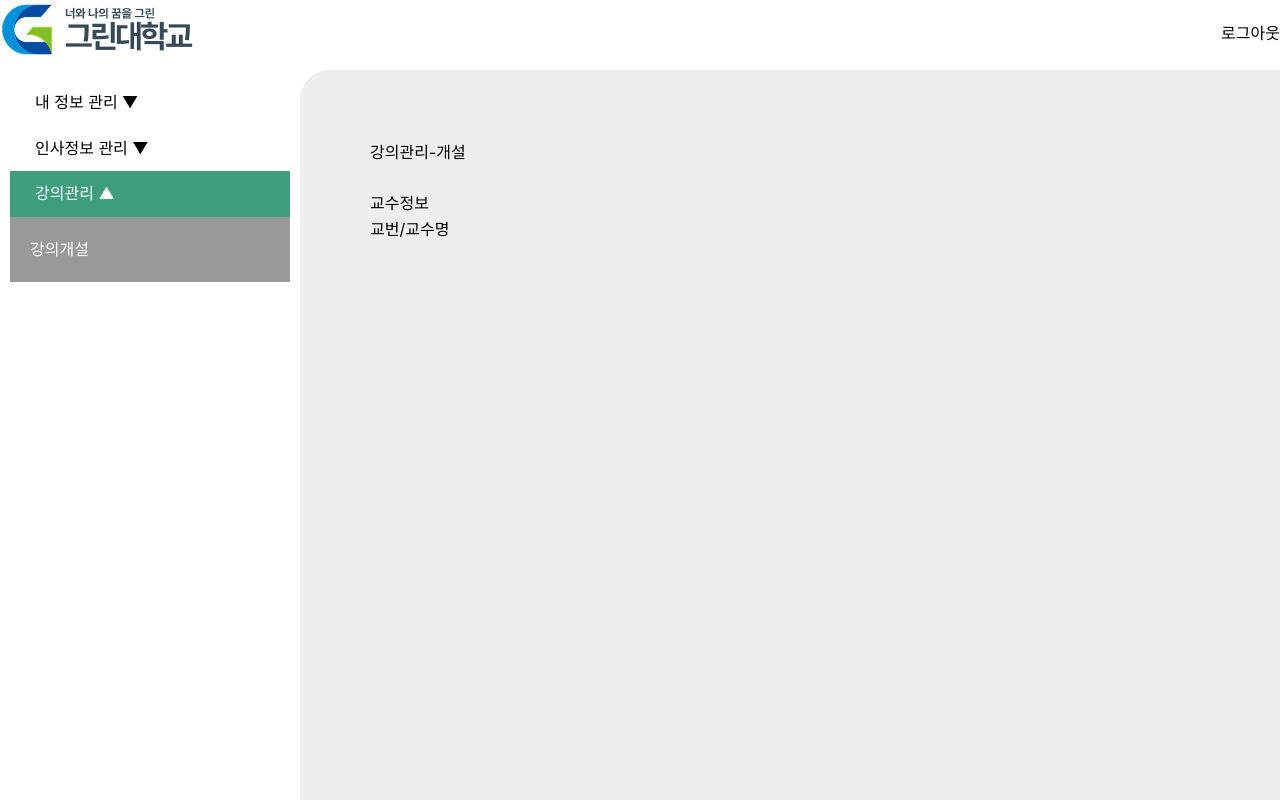
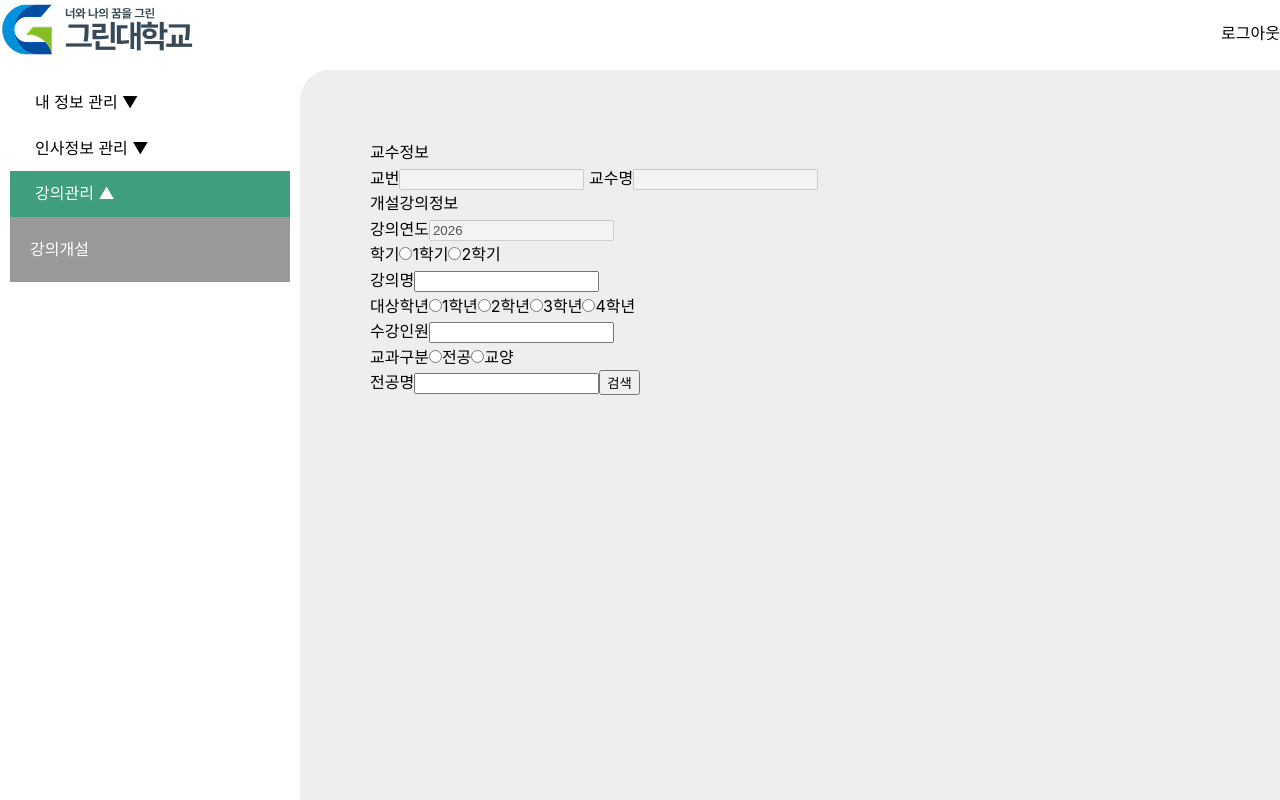
Before and after one commit to green-uni/fe-green-uni, a Vue app: page /lectures/create in a window 1280 px wide. Built offline with nearby package versions, Linux system fonts and the light colour scheme; a web font is replaced by a local one.

Commit message:
강의개설 작성중

```diff
--- a/src/views/lecture/LectureSave.vue
+++ b/src/views/lecture/LectureSave.vue
@@ -1,14 +1,149 @@
 <script setup>
+//import majorService from '@/services/majorService';
+import majorService from '@/services/majorService';
+import { onMounted, reactive } from 'vue';
 
+const state = reactive({
+  majorList:[],
+  data: {
+    memberId:'',
+    memberName:'',
+    majorId:'',
+    majorName:'',
+    year:'2026',
+    semester:'',
+    name:'',
+    credit:'',
+    type:'',
+
+    refBooks:'',
+    goal:'',
+    weeklyPlan:'',
+    academicYear:'',
+    maxStd:'',
+    startDate:'',
+    endDate:''},
+    relatedSearchList:[]
+  });
+
+
+// 1. 검색 로직 하나로 통합
+const searchMajor = async () => {
+    if (state.data.majorName.length < 1) {
+        state.relatedSearchList = [];
+        return;
+    }
+
+    try {
+        const params = { search_text: state.data.majorName };
+        const result = await majorService.ListUpMajor(params);
+
+        // 데이터가 배열인지 확인 후 학과 이름만 추출
+        state.relatedSearchList = result.resultData.map(item => item.name);
+    } catch (error) {
+        console.error("검색 중 오류 발생:", error);
+    }
+};
+
+// 2. typing은 단순히 searchMajor를 실행만 하도록
+const typing = () => {
+    searchMajor();
+};
+
+// 3. 클릭 시 이름만 전달받아서 세팅
+const doSearchClick = (name) => {
+    state.data.majorName = name;
+    state.relatedSearchList = []; // 목록 닫기
+};
 </script>
 
 <template>
-<h1>강의관리-개설</h1>
-<br>
 <h3>교수정보</h3>
-<div>교번/교수명</div>
-<label for=""></label>
+<div>
+    <div>
+        <label>
+            교번<input type="text" v-model="state.data.memberId" disabled>
+        </label>
+        <label>
+            교수명<input type="text" v-model="state.data.memberName" disabled>
+        </label>
+    </div>
+</div>
 
+
+<h3>개설강의정보</h3>
+<div>
+    <div>
+        <label>
+            <span>강의연도</span>
+            <input type="text" v-model="state.data.year" disabled>
+        </label>
+    </div>
+
+    <div>
+        <span>학기</span>
+        <label>
+            <input type="radio" id="1" name="semester" value="1" v-model="state.data.semester">
+            <span>1학기</span>
+        </label>
+        <label>
+            <input type="radio" id="2" name="semester" value="2" v-model="state.data.semester">
+            <span>2학기</span>
+        </label>
+    </div>
+
+    <div>
+        <label>
+            <span>강의명</span>
+            <input type="text" v-model="state.data.name">
+        </label>
+    </div>
+
+    <div>
+        <span>대상학년</span>
+        <label>
+            <input type="radio" id="1" name="academicYear" value="1" v-model="state.data.academicYear">
+        <span>1학년</span>
+        </label>
+          <label>
+            <input type="radio" id="2" name="academicYear" value="2" v-model="state.data.academicYear">
+        <span>2학년</span>
+        </label>
+        <label>
+            <input type="radio" id="3" name="academicYear" value="3" v-model="state.data.academicYear">
+            <span>3학년</span>
+        </label>
+        <label>
+            <input type="radio" id="4" name="academicYear" value="4" v-model="state.data.academicYear">
+            <span>4학년</span>
+        </label>
+    </div>
+
+    <div>
+        <span>수강인원</span>
+        <input type="text" v-model="state.data.maxStd">
+    </div>
+
+    <div>
+        <span>교과구분</span>
+        <input type="radio" id="major" name="type" value="전공" v-model="state.data.type">
+        <span>전공</span>
+        <input type="radio" id="general" name="type" value="교양" v-model="state.data.type">
+        <span>교양</span>
+    </div>
+
+    <div>
+        <span>전공명</span>
+        <span>
+            <input type="search" @keyup="typing" @keyup.enter="doSearch" v-model="state.data.majorName">
+            <button @click="doSearch">검색</button>
+            <div class="relate">
+            <div class="idx" v-for="item,idx in state.relatedSearchList" @click="doSearchClick(idx)">
+            {{ item }}</div>
+            </div>
+        </span>
+    </div>
+</div>
 
 </template>
 
```
